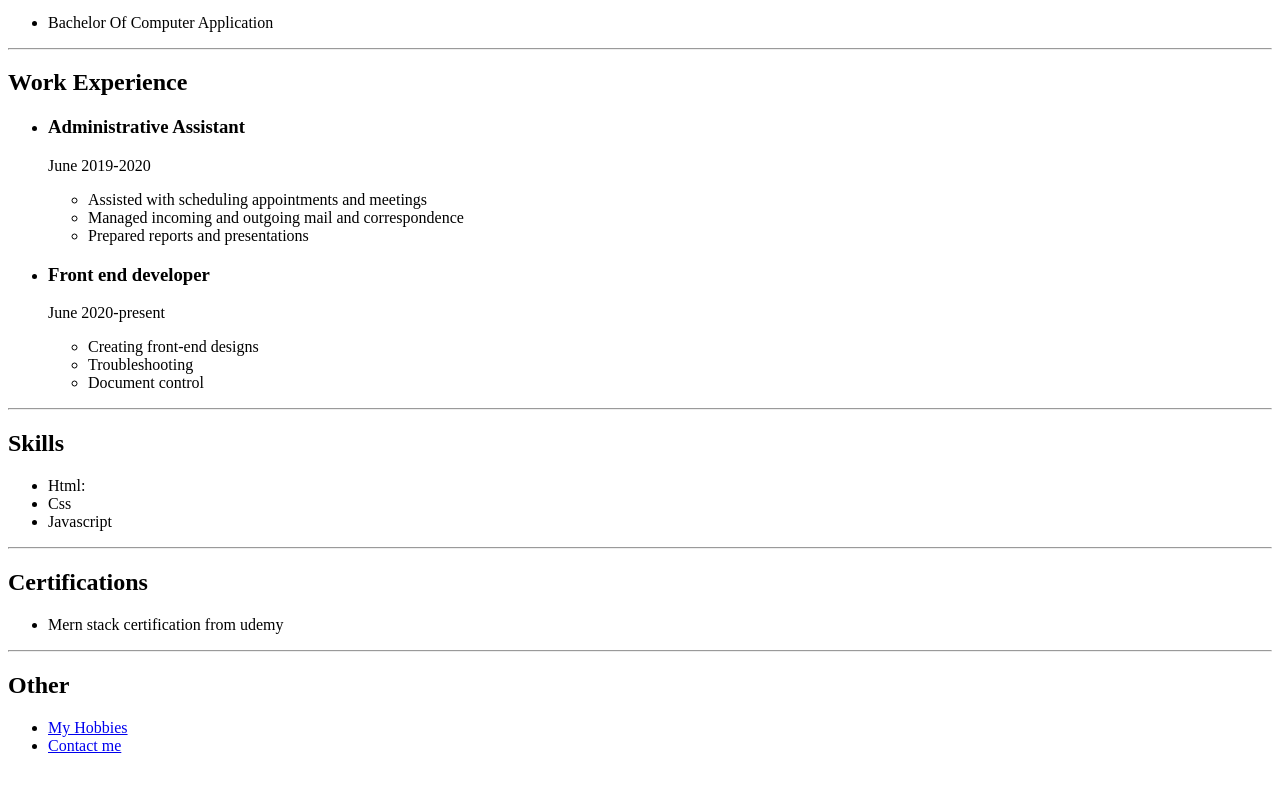
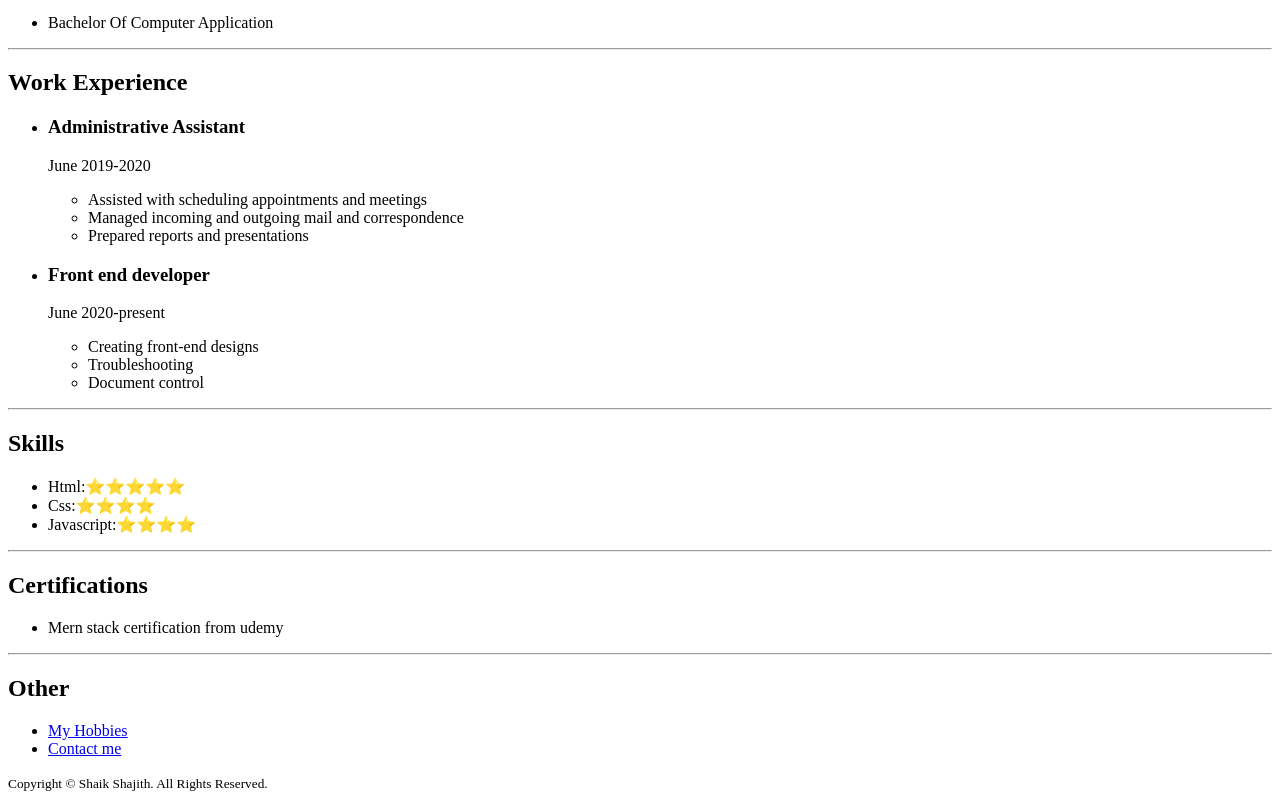
Before and after one commit to shajiths/MyOnlineResume, a plain HTML site: page index.html in a window 1280 px wide. Shown: the part 390-1190 px from the top of the page. Before the commit the page ends 1161 px from the top, so only its background shows below. Drawn offline with Linux system fonts and the light colour scheme.

Commit message:
Update index.html
Added stars and foooter with copyrights

```diff
--- a/index.html
+++ b/index.html
@@ -36,9 +36,9 @@
     <hr>
     <h2>Skills</h2>
     <ul>
-        <li>Html:</li>
-        <li>Css</li>
-        <li>Javascript</li>
+        <li>Html:⭐️⭐️⭐️⭐️⭐️</li>
+        <li>Css:⭐️⭐️⭐️⭐️</li>
+        <li>Javascript:⭐️⭐️⭐️⭐️</li>
     </ul>
     <hr>
     <h2>Certifications</h2>
@@ -51,5 +51,10 @@
         <li><a href="./hobbies.html">My Hobbies</a></li>
         <li><a href="./Contact.html">Contact me</a></li>
     </ul>
+    <footer>
+        <small>
+          Copyright © Shaik Shajith. All Rights Reserved.
+        </small>
+      </footer>
 </body>
 </html>
```
